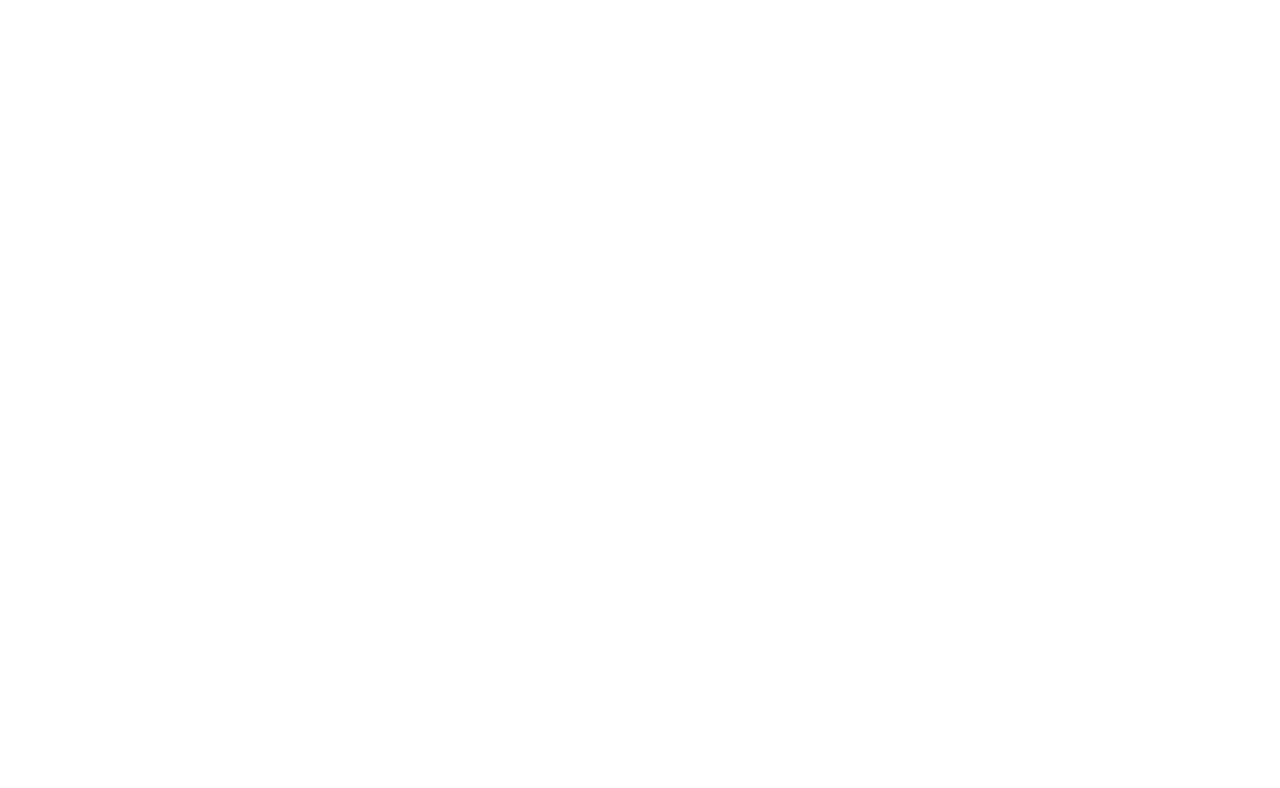
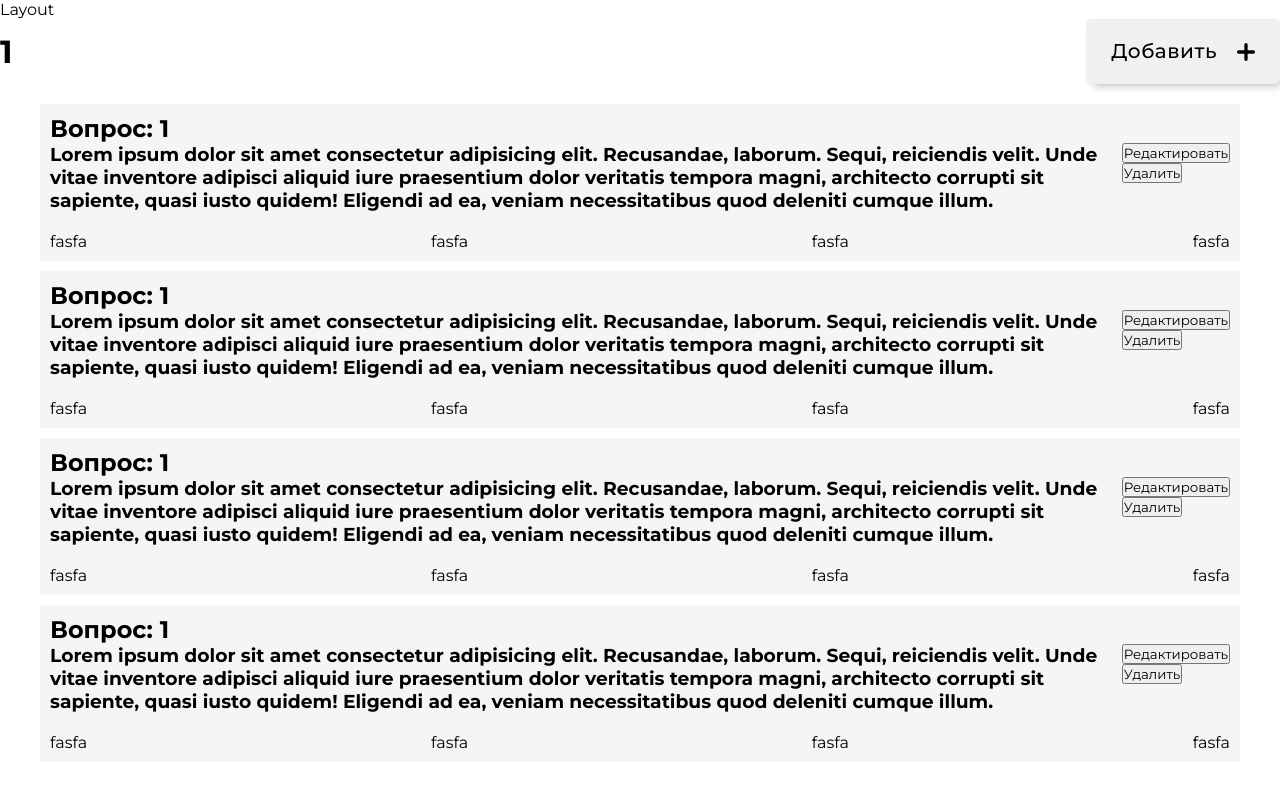
Before and after one commit to daniel12142007/ort-front, a React (Vite) app: page /test-constructor/test-list/1 in a window 1280 px wide. Before the commit this address had no page. Shown: the top 788 px of the page. Built offline with nearby package versions, Linux system fonts and the light colour scheme.

Commit message:
fead: preview page test constructor

```diff
--- a/src/features/TestConstructor/style/style.ts
+++ b/src/features/TestConstructor/style/style.ts
@@ -217,3 +217,19 @@
   border-radius: 5px;
   padding: 10px;
 `;
+
+export const TestListStyle = styled.div`
+  display: flex;
+  flex-direction: column;
+  gap: 10px;
+  padding: 20px 40px;
+`;
+export const TestBlockStyle = styled.div`
+  & > div {
+    display: flex;
+    justify-content: space-between;
+    align-items: center;
+    background-color: #f5f5f5;
+    padding: 10px;
+  }
+`;
--- a/src/features/TestConstructor/ui/items/Item.tsx
+++ b/src/features/TestConstructor/ui/items/Item.tsx
@@ -9,7 +9,7 @@
 const Item: React.FC<Props> = ({ name }) => {
   const navigate = useNavigate();
   const create = () => {
-    navigate(`/test-constructor/create-test/${name}`);
+    navigate(`/test-constructor/test-list/${name}`);
   };
   return <ItemBox onClick={create}>{name}</ItemBox>;
 };
--- /dev/null
+++ b/src/features/TestConstructor/ui/test-list/TestBlock.tsx
@@ -0,0 +1,30 @@
+import { TestBlockStyle } from "../../style/style";
+
+const TestBlock = () => {
+  return (
+    <TestBlockStyle>
+      <div>
+        <div>
+          <h2>Вопрос: 1</h2>
+          <h3>
+            Lorem ipsum dolor sit amet consectetur adipisicing elit. Recusandae, laborum. Sequi, reiciendis velit. Unde vitae
+            inventore adipisci aliquid iure praesentium dolor veritatis tempora magni, architecto corrupti sit sapiente, quasi
+            iusto quidem! Eligendi ad ea, veniam necessitatibus quod deleniti cumque illum.
+          </h3>
+        </div>
+        <div>
+          <button>Редактировать</button>
+          <button>Удалить</button>
+        </div>
+      </div>
+      <div>
+        <div>fasfa</div>
+        <div>fasfa</div>
+        <div>fasfa</div>
+        <div>fasfa</div>
+      </div>
+    </TestBlockStyle>
+  );
+};
+
+export default TestBlock;
--- /dev/null
+++ b/src/features/TestConstructor/ui/test-list/index.tsx
@@ -0,0 +1,28 @@
+import { useNavigate, useParams } from "react-router-dom";
+import { CreateButton, TitleHead, TestListStyle } from "../../style/style";
+import { AddIcon } from "@/shared/ui/icon";
+import TestBlock from "./TestBlock";
+
+const TestList = () => {
+  const navigate = useNavigate();
+  const { itemType } = useParams();
+  return (
+    <div>
+      <TitleHead>
+        <h1>{itemType}</h1>
+        <CreateButton onClick={() => navigate(`create-test`)}>
+          <span>Добавить</span>
+          <AddIcon color="black" size={18} />
+        </CreateButton>
+      </TitleHead>
+      <TestListStyle>
+        <TestBlock />
+        <TestBlock />
+        <TestBlock />
+        <TestBlock />
+      </TestListStyle>
+    </div>
+  );
+};
+
+export default TestList;
```
Also changed, not shown: src/features/TestConstructor/route.tsx (+6 -1 lines).
